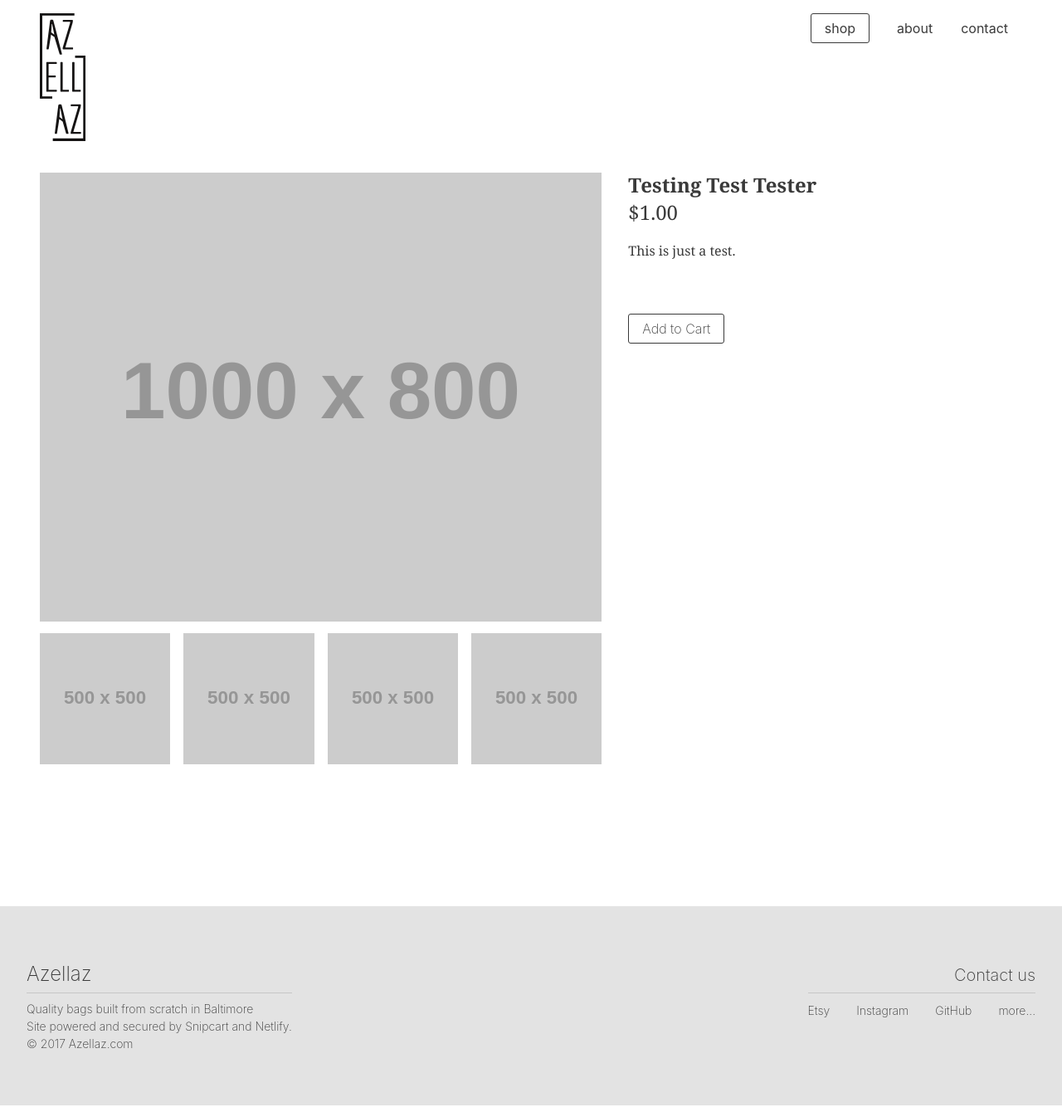
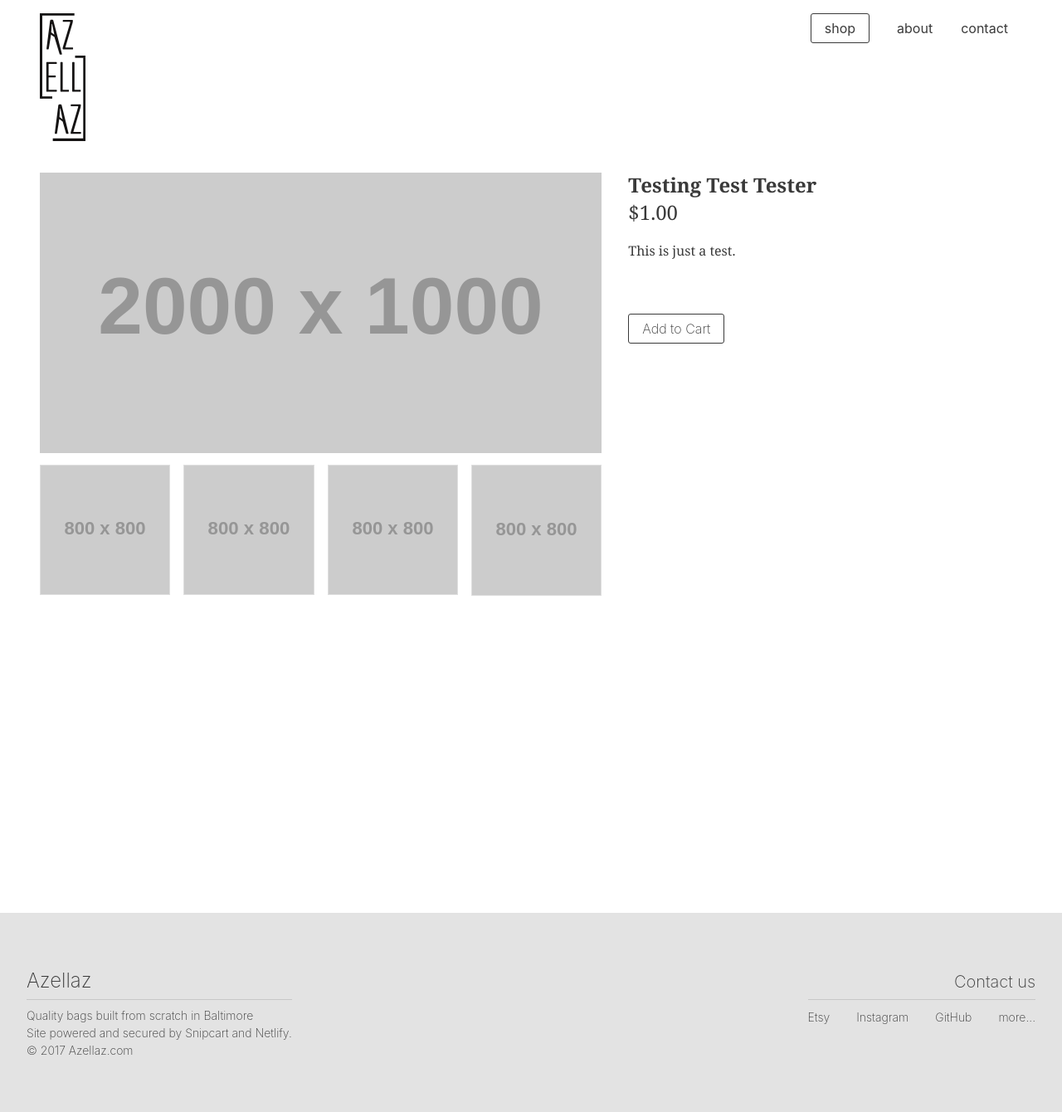
Before and after one commit to brianzelip/AZ-staging, a Jekyll site: the page built from test2.html, in a window 1280 px wide. Shown: the whole page at 83% size. Built offline with Jekyll 4.4.1, drawn with Linux system fonts in a browser that asks for light colours.

Commit message:
update test2 ready for ie troubleshooting

```diff
--- a/test2.html
+++ b/test2.html
@@ -10,7 +10,7 @@
     <link rel="stylesheet" href="css/dist/basscss@7.1.1.min.css">
     <link rel="stylesheet" href="css/dist/font-awesome@4.7.0.CUSTOM.css">
     <link rel="stylesheet" href="css/dist/az.css">
-    <script src="https://ajax.googleapis.com/ajax/libs/jquery/2.2.2/jquery.min.js"></script>
+    <!-- <script src="https://ajax.googleapis.com/ajax/libs/jquery/2.2.2/jquery.min.js"></script> -->
     <!-- <script src="https://cdn.snipcart.com/scripts/2.0/snipcart.js" data-api-key="{{ site.live_api_key }}" id="snipcart"></script>
     <link href="https://cdn.snipcart.com/themes/2.0/base/snipcart.min.css" rel="stylesheet" type="text/css" /> -->
     <title>Azellaz Purchase Test</title>
@@ -21,81 +21,85 @@
   </head>
 
   <body>
+
     <header class="col-12 p2 container flex align-items-center justify-center sm-align-start sm-justify-between">
 
       <div class="sm-show">
-          <a href="#">
-            <img src="images/Azellaz_Logo_Soft_Black_v6.svg" class="w-45px md-w-55px" alt="">
+        <a href="../">
+          <img src="../images/Azellaz_Logo_Soft_Black_v6.svg" class="w-45px md-w-55px" alt="">
         </a>
       </div>
 
       <nav class="flex flex-center">
         <div class="flex justify-between align-items-center">
           <div class="sm-hide">
-              <!-- this gets replaced with AZ logo when ready -->
-              <a href="#">
-                <img src="images/AZ_logo_soft_black_on_trans_bg.png" alt="Azellaz logo" title="Azellaz logo" class="btn height2r">
+            <a href="../">
+              <img src="../images/Azellaz_logo_short_soft_black_by_Thom_01.svg" alt="Azellaz logo" title="Azellaz logo" class="btn height2r">
             </a>
           </div>
           <div class="pointer sm-mr2">
-              <a href="/index.html#shop" class="btn regular btn-outline h5 sm-h4 light-black">shop</a>
+            <a href="../index.html#shop" class="btn regular btn-outline h5 sm-h4 light-black">shop</a>
           </div>
           <div class="pointer">
-              <a href="/about" class="btn regular h5 sm-h4 light-black hover-underline">about</a>
+            <a href="../about" class="btn regular h5 sm-h4 light-black hover-underline">about</a>
           </div>
           <div class="pointer">
-              <a href="/contact" class="btn regular h5 sm-h4 light-black hover-underline">contact</a>
+            <a href="../contact" class="btn regular h5 sm-h4 light-black hover-underline">contact</a>
           </div>
         </div>
       </nav>
 
     </header>
 
-<div class="ie-FlexContainerWrapper">
-  <div class="vh100 container flex justify-end">
+    <div class="vh100 container mb1 md-mb0">
 
-    <!-- <div id="logo" class="fixed left-0 ml2 mt2 top-0" style="">
-      <a href="/index.html#shop" class="hover-no-underline">
-        <div>
-          <img src="images/Azellaz_Logo_Soft_Black_v6.svg" class="" alt="" width="">
-          <span class="block h5 center light-black">← return</span>
+      <div class="col md-col-7 p2">
+
+        <div class="sm-hide"><!-- have to double up this component because ie's lack of flexbox column support -->
+          <div class="py2 mxn1 table">
+
+            <div class="table-cell col-3 px1 product-thumbs">
+              <img class="thumb border pointer border-box" src="https://placehold.it/800" />
             </div>
-      </a>
-    </div> -->
-
-    <div class="col-7 p2 flex flex-column">
-      <!-- <nav>
-        <p>category 1 > category 2 > final</p>
-      </nav> -->
-      <div>
-        <img src="https://placehold.it/1000x800" class="mbn1"/>
+            <div class="table-cell col-3 px1 product-thumbs">
+              <img class="thumb border pointer border-box" src="https://placehold.it/800" />
             </div>
-
-      <div class="flex flex-row py2 mxn1">
-
-        <div class="flex-auto ml1 mr1">
-          <img src="https://placehold.it/500"/>
+            <div class="table-cell col-3 px1 product-thumbs">
+              <img class="thumb border pointer border-box" src="https://placehold.it/800" />
             </div>
-
-
-        <div class="flex-auto ml1 mr1">
-          <img src="https://placehold.it/500"/>
-        </div>
-
-
-        <div class="flex-auto ml1 mr1">
-          <img src="https://placehold.it/500"/>
-        </div>
-
-
-        <div class="flex-auto ml1 mr1">
-          <img src="https://placehold.it/500"/>
+            <div class="table-cell col-3 px1 product-thumbs">
+              <img class="thumb border pointer border-box" src="https://placehold.it/800" />
             </div>
 
           </div>
         </div>
 
-    <div class="col-5 p2">
+        <div>
+          <img id="large-image-view" src="https://placehold.it/2000x1000" class="mbn1" />
+        </div>
+
+        <div class="sm-show"><!-- have to double up this component because ie's lack of flexbox column support -->
+          <div class="py2 mxn1 table">
+
+            <div class="table-cell col-3 px1 product-thumbs">
+              <img class="thumb border pointer border-box" src="https://placehold.it/800" />
+            </div>
+            <div class="table-cell col-3 px1 product-thumbs">
+              <img class="thumb border pointer border-box" src="https://placehold.it/800" />
+            </div>
+            <div class="table-cell col-3 px1 product-thumbs">
+              <img class="thumb border pointer border-box" src="https://placehold.it/800" />
+            </div>
+            <div class="table-cell col-3 px1 product-thumbs">
+              <img class="thumb border pointer border-box" src="https://placehold.it/800" />
+            </div>
+
+          </div>
+        </div>
+
+      </div>
+
+      <div class="col md-col-5 p2">
         <h1 class="m0 h2 serif light-black">Testing Test Tester</h1>
         <p class="h2 serif light-black">$1.00</p>
         <p class="serif light-black">This is just a test.</p>
@@ -113,7 +117,6 @@
             data-item-length="1">
             Add to Cart
           </button>
-      </div>
         </div>
       </div>
     </div>
```
Lines whose indentation alone changed are shown as unchanged.
